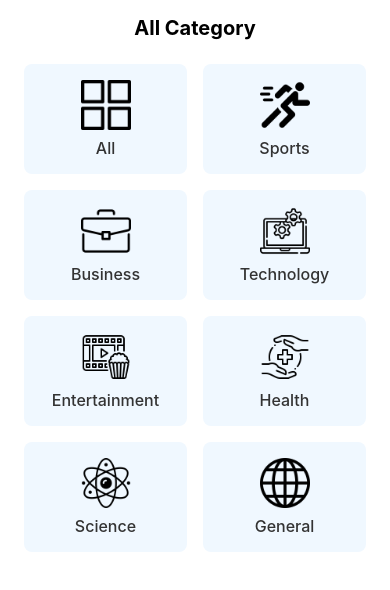
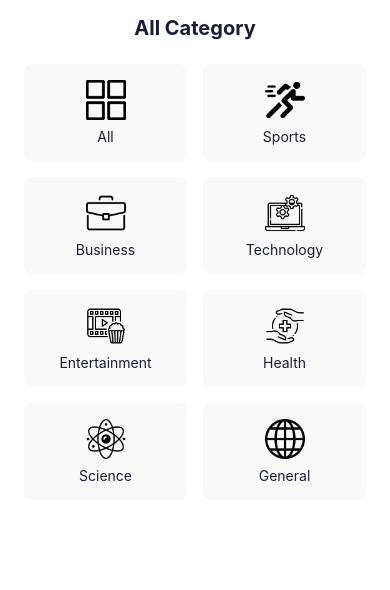
Before and after one commit to onearsweb/newsify, a React Native app: screen /Category in a window 390 px wide. Shown: the top 590 px of the page. Built offline with nearby package versions, Linux system fonts and the light colour scheme; no server answers.

Commit message:
Fix bug gak bisa nampilin ke halaman category karena belum nambahin route di home.js nya

```diff
--- a/App.tsx
+++ b/App.tsx
@@ -22,9 +22,9 @@ const App = () => {
   return (
     <NavigationContainer>
       <Stack.Navigator screenOptions={{ headerShown: false }}>
-        <Stack.Screen name="Home" component={Home} />
+        <Stack.Screen name="Home" component={Home} options={{ title: 'Home' }} />
         <Stack.Screen name="Profile" component={Profile} />
-        <Stack.Screen name="Category" component={Category} />
+        <Stack.Screen name="Category" component={Category} options={{ title: 'Category' }} />
         <Stack.Screen name="AllNews" component={AllNews} />
         <Stack.Screen name="ArticleDetail" component={ArticleDetail} />
       </Stack.Navigator>
--- a/source/category.js
+++ b/source/category.js
@@ -1,11 +1,6 @@
-import React, { useCallback, memo } from 'react';
-import { View, Text, StyleSheet, FlatList, Image, TouchableOpacity } from 'react-native';
-import { useNavigation } from '@react-navigation/native';
+import React from 'react';
+import { View, Text, FlatList, Image, TouchableOpacity, StyleSheet } from 'react-native';
 
-const Category = () => {
-  const navigation = useNavigation();
-
-  // Daftar kategori beserta icon
 const categories = [
   { id: '1', name: 'All', icon: require('../source/assets/img/category/all.png') },
   { id: '2', name: 'Sports', icon: require('../source/assets/img/category/sports.png') },
@@ -17,49 +12,27 @@ const Category = () => {
   { id: '8', name: 'General', icon: require('../source/assets/img/category/general.png') },
 ];
 
-  // Optimasi rendering item menggunakan memo
-  const renderCategoryItem = useCallback(
-    ({ item }) => (
-      <TouchableOpacity
-        style={styles.categoryCard}
-        onPress={() => navigation.navigate('AllNews', { category: item.name.toLowerCase() })}
-      >
-        <Image source={item.icon} style={styles.categoryIcon} />
-        <Text style={styles.categoryText}>{item.name}</Text>
-      </TouchableOpacity>
-    ),
-    [navigation]
-  );
-
+const Category = ({ navigation }) => {
   return (
     <View style={styles.container}>
-      <Text style={styles.headerTitle}>All Category</Text>
+      <Text style={styles.title}>All Category</Text>
       <FlatList
         data={categories}
+        keyExtractor={item => item.id}
         numColumns={2}
-        keyExtractor={(item) => item.id}
-        renderItem={renderCategoryItem}
-        getItemLayout={(data, index) => ({
-          length: 150, // Tinggi setiap item
-          offset: 150 * index,
-          index,
-        })}
-        initialNumToRender={6} // Jumlah item yang dirender pertama kali
-        onScrollToIndexFailed={(info) => {
-          console.warn('Scroll to index failed: ', info);
-        }}
+        renderItem={({ item }) => (
+          <TouchableOpacity
+            style={styles.card}
+            onPress={() => navigation.navigate('Home', { selectedCategory: item.name.toLowerCase() })}
+          >
+            <Image source={item.icon} style={styles.icon} />
+            <Text style={styles.cardText}>{item.name}</Text>
+          </TouchableOpacity>
+        )}
       />
     </View>
   );
 };
-
-// Komponen memoized untuk item FlatList
-const MemoizedCategoryItem = memo(({ item, onPress }) => (
-  <TouchableOpacity style={styles.categoryCard} onPress={onPress}>
-    <Image source={item.icon} style={styles.categoryIcon} />
-    <Text style={styles.categoryText}>{item.name}</Text>
-  </TouchableOpacity>
-));
 
 const styles = StyleSheet.create({
   container: {
@@ -67,30 +40,31 @@ const styles = StyleSheet.create({
     backgroundColor: '#fff',
     padding: 16,
   },
-  headerTitle: {
+  title: {
     fontSize: 20,
     fontWeight: 'bold',
     marginBottom: 16,
     textAlign: 'center',
+    color: '#191F33',
   },
-  categoryCard: {
-    backgroundColor: '#f0f8ff',
+  card: {
     flex: 1,
     margin: 8,
+    backgroundColor: '#f9f9f9',
     padding: 16,
     borderRadius: 8,
     alignItems: 'center',
     justifyContent: 'center',
   },
-  categoryIcon: {
-    width: 50,
-    height: 50,
+  icon: {
+    width: 40,
+    height: 40,
     marginBottom: 8,
   },
-  categoryText: {
-    fontSize: 16,
-    color: '#333',
-    fontWeight: '500',
+  cardText: {
+    fontSize: 14,
+    color: '#191F33',
+    textAlign: 'center',
   },
 });
 
--- a/source/home.js
+++ b/source/home.js
@@ -141,9 +141,10 @@ const Home = () => {
               <View style={styles.topCategorySection}>
                 <View style={styles.sectionHeader}>
                   <Text style={styles.sectionTitle}>TOP CATEGORY</Text>
-                  <TouchableOpacity>
+                  <TouchableOpacity onPress={() => navigation.navigate('Category')}>
                     <Text style={styles.viewAllText}>View all ➜</Text>
                   </TouchableOpacity>
+
                 </View>
                 <FlatList
                   data={[
```
Lines whose indentation alone changed are shown as unchanged.
